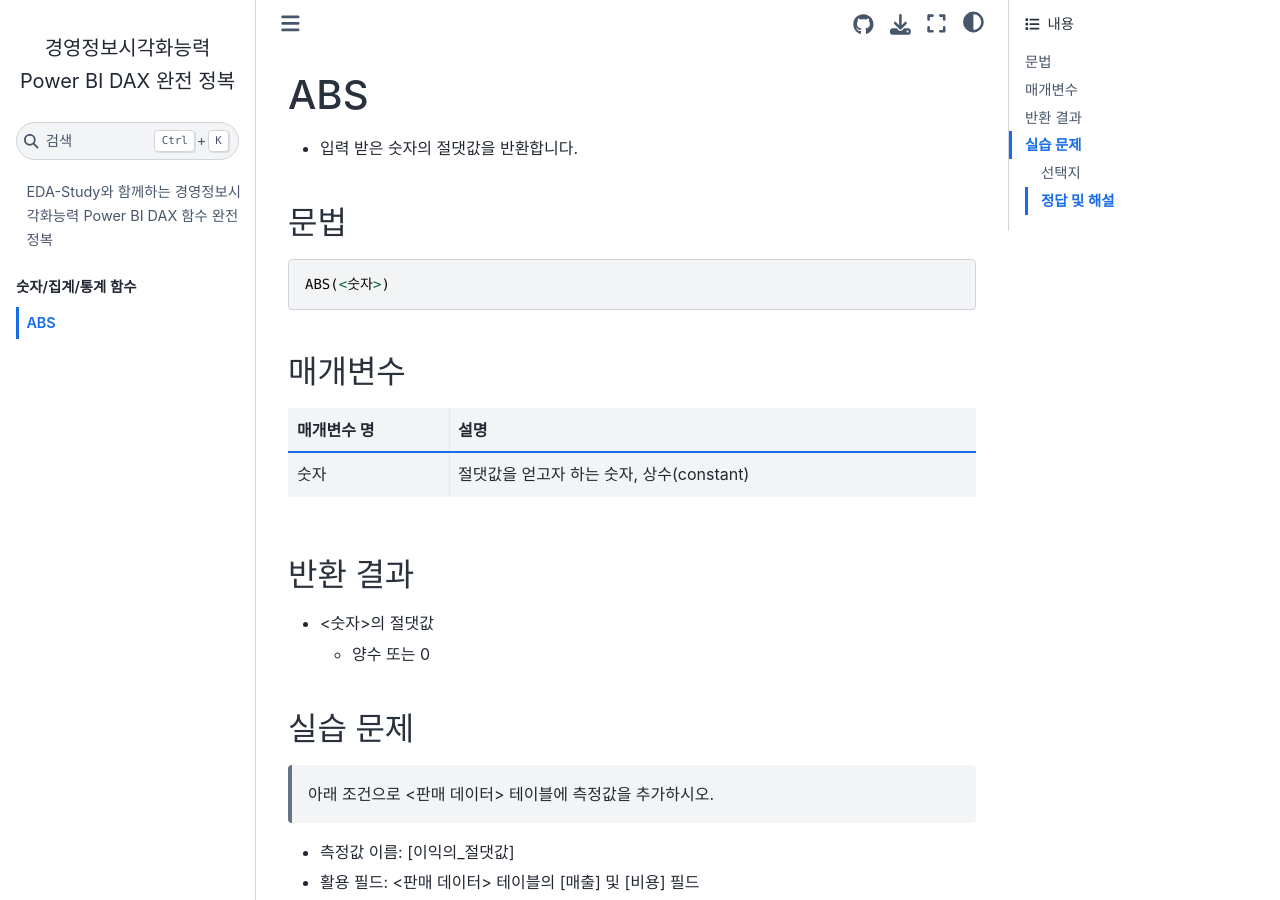
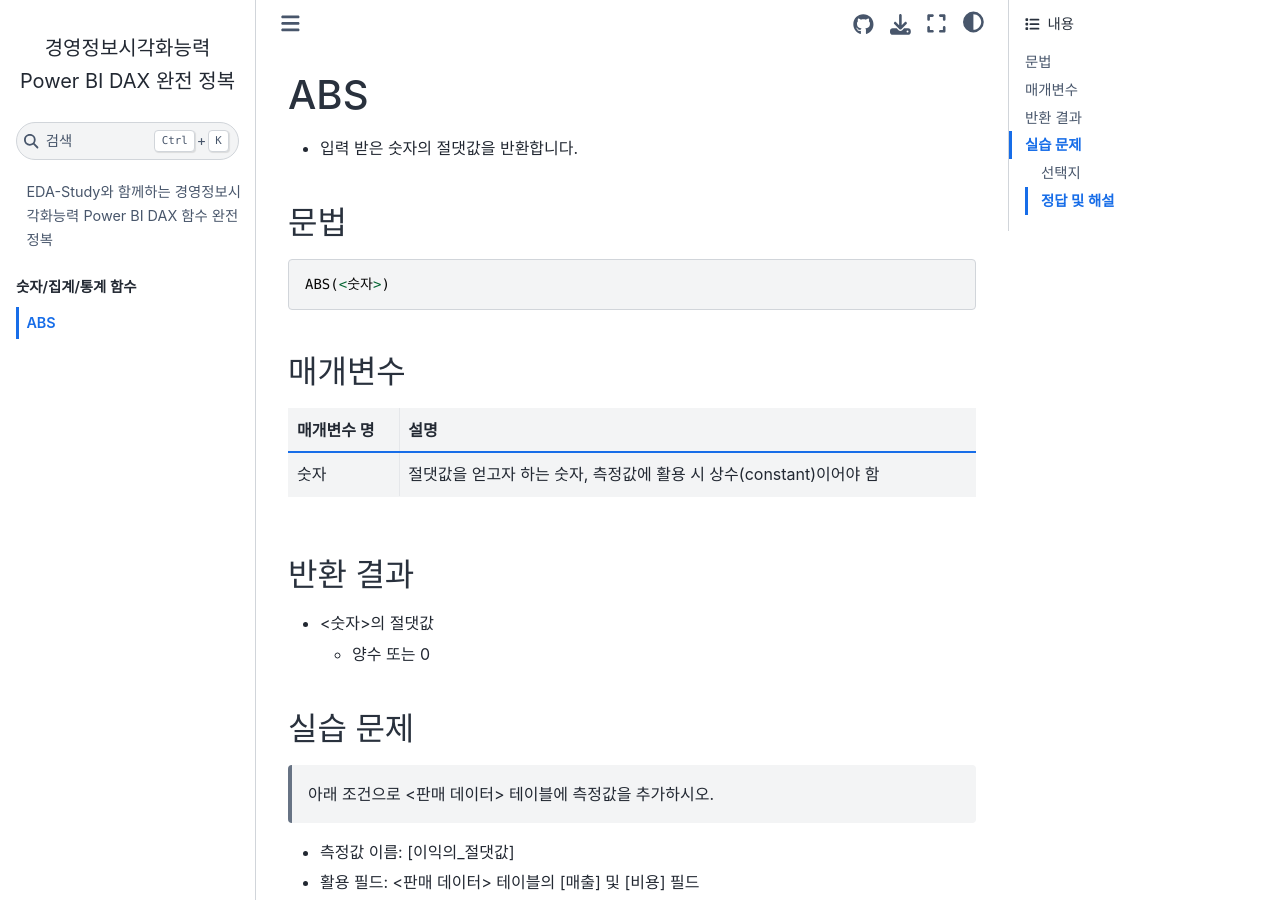
Before and after one commit to EDA-study/BIS-DAX, a Jupyter Book: the page built from math-agg-stats/abs.md, in a window 1280 px wide and 900 px high. Built offline with Jupyter Book 1.0.4 settings and Sphinx 7.4.7 and the Sphinx Book theme 1.1.4, drawn with Linux system fonts in a browser that asks for light colours.

Commit message:
edit typo

```diff
--- a/math-agg-stats/abs.md
+++ b/math-agg-stats/abs.md
@@ -12,7 +12,7 @@ ABS(<숫자>)
 
 매개변수 명 | 설명
 ---------|----------
- 숫자 | 절댓값을 얻고자 하는 숫자, 상수(constant)
+ 숫자 | 절댓값을 얻고자 하는 숫자, 측정값에 활용 시 상수(constant)이어야 함
 
 
 ## 반환 결과
```
